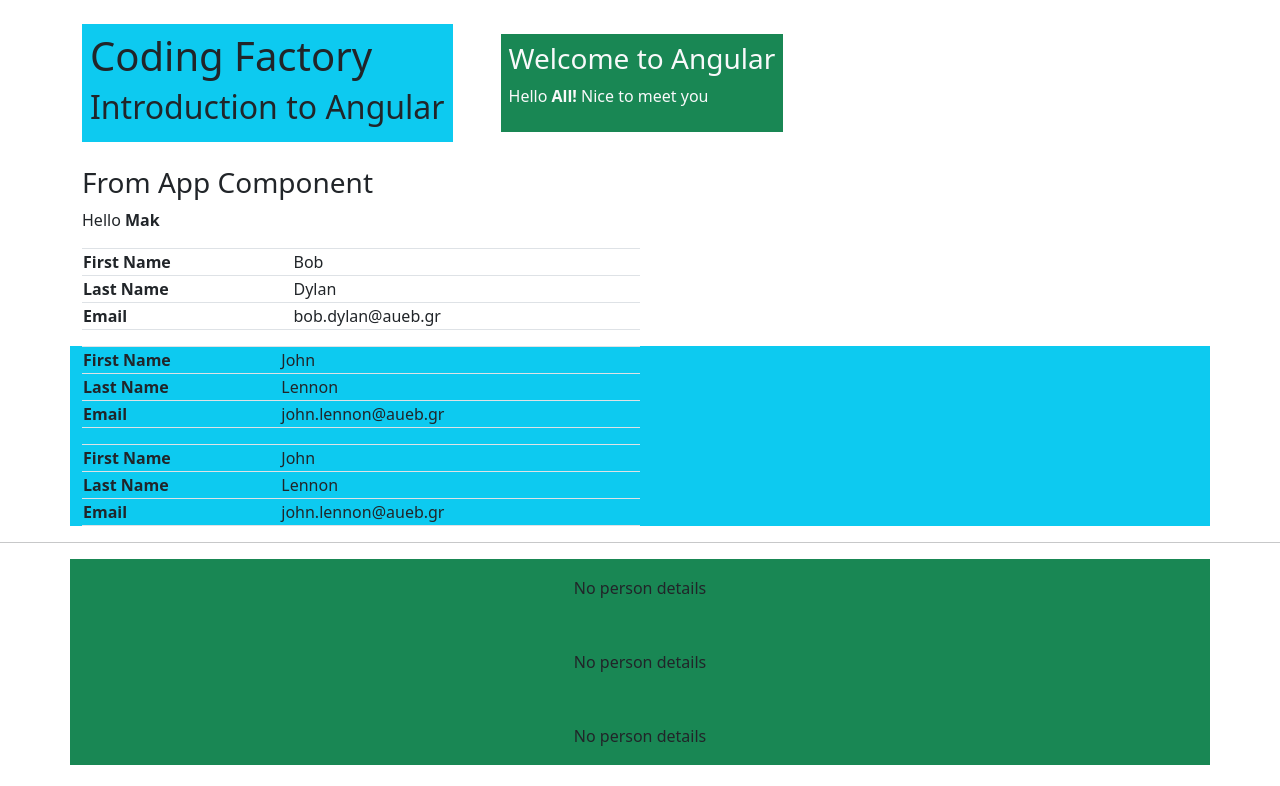
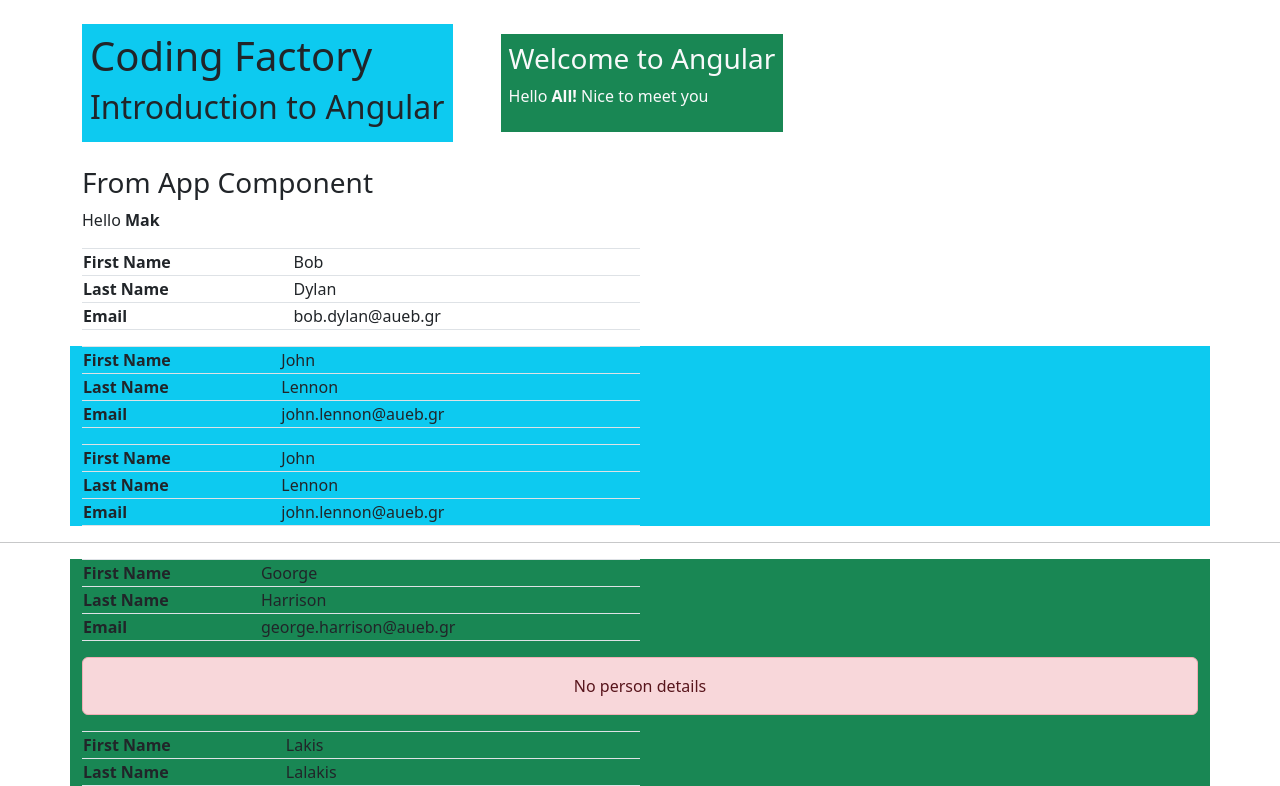
Before and after one commit to makisragkousis/cf-angular-introduction, an Angular app: page / in a window 1280 px wide. Shown: the top 786 px of the page. Built offline with nearby package versions, Linux system fonts and the light colour scheme.

Commit message:
fix: correct typo in person check and alert class in step3-person-table-input component

```diff
--- a/src/app/components/step3-person-table-input/step3-person-table-input.html
+++ b/src/app/components/step3-person-table-input/step3-person-table-input.html
@@ -1,5 +1,5 @@
-@if (!perosn) {
-  <div class="alert alert-dangerous text-center">No person details</div>
+@if (!person) {
+  <div class="alert alert-danger text-center">No person details</div>
 } @else {
   <table class="table table-bordered w-50">
     <tr>
```
